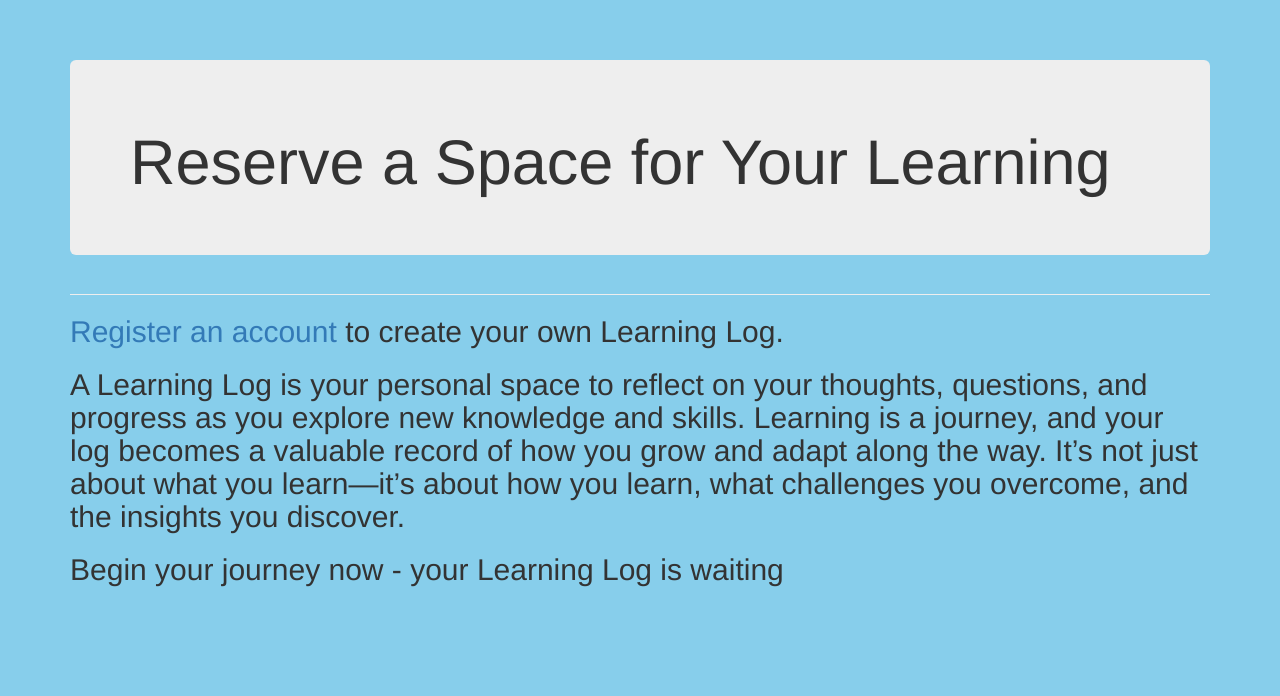
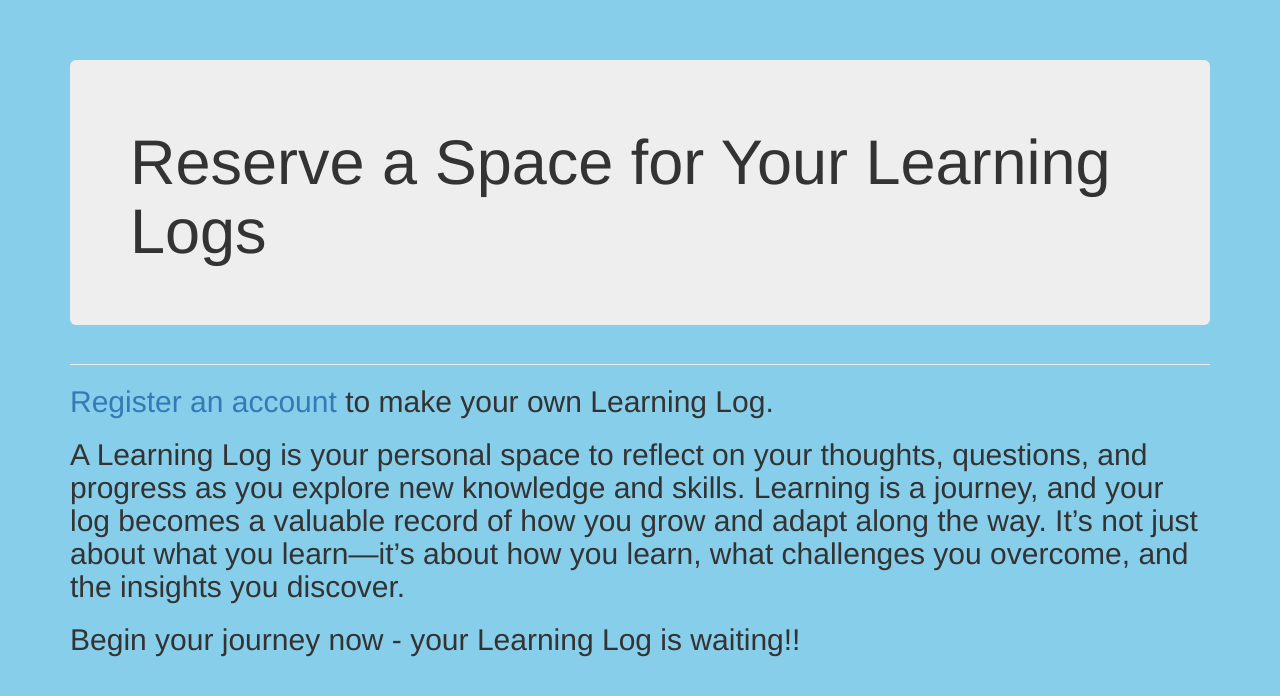
Before and after one commit to AnvilGit/learning_logs, a Django app: page / in a window 1280 px wide. Shown: the part 51-747 px from the top of the page. Run offline with Django 3.2, Linux system fonts and the light colour scheme; some libraries are stand-ins or nearby versions.

Commit message:
Revise index.html for Learning Logs
Updated header and content for the Learning Log index page.

```diff
--- a/learning_logs/templates/learning_logs/index.html
+++ b/learning_logs/templates/learning_logs/index.html
@@ -2,19 +2,19 @@
 
 {% block header %}
 <div class='jumbotron'>
-    <h1>Reserve a Space for Your Learning</h1>
+    <h1>Reserve a Space for Your Learning Logs</h1>
 </div>
 {% endblock header %}
 
 {% block content %}
 <h2>
-    <a href="{% url 'users:register' %}">Register an account</a> to create your own Learning Log.
+    <a href="{% url 'users:register' %}">Register an account</a> to make
+    your own Learning Log.
+</h2>
+ <h2>
+   A Learning Log is your personal space to reflect on your thoughts, questions, and progress as you explore new knowledge and skills. Learning is a journey, and your log becomes a valuable record of how you grow and adapt along the way. It’s not just about what you learn—it’s about how you learn, what challenges you overcome, and the insights you discover.
 </h2>
 <h2>
-   A Learning Log is your personal space to reflect on your thoughts, questions, and progress as you explore new knowledge and skills. Learning is a journey, and your log becomes a valuable record of how you grow and adapt along the way. It’s not just about what you learn—it’s about how you learn, what challenges you overcome, and the insights you discover.
-
-</h2>
-<h2>
-    Begin your journey now - your Learning Log is waiting
+    Begin your journey now - your Learning Log is waiting!!
 </h2>
 {% endblock content %}
```
